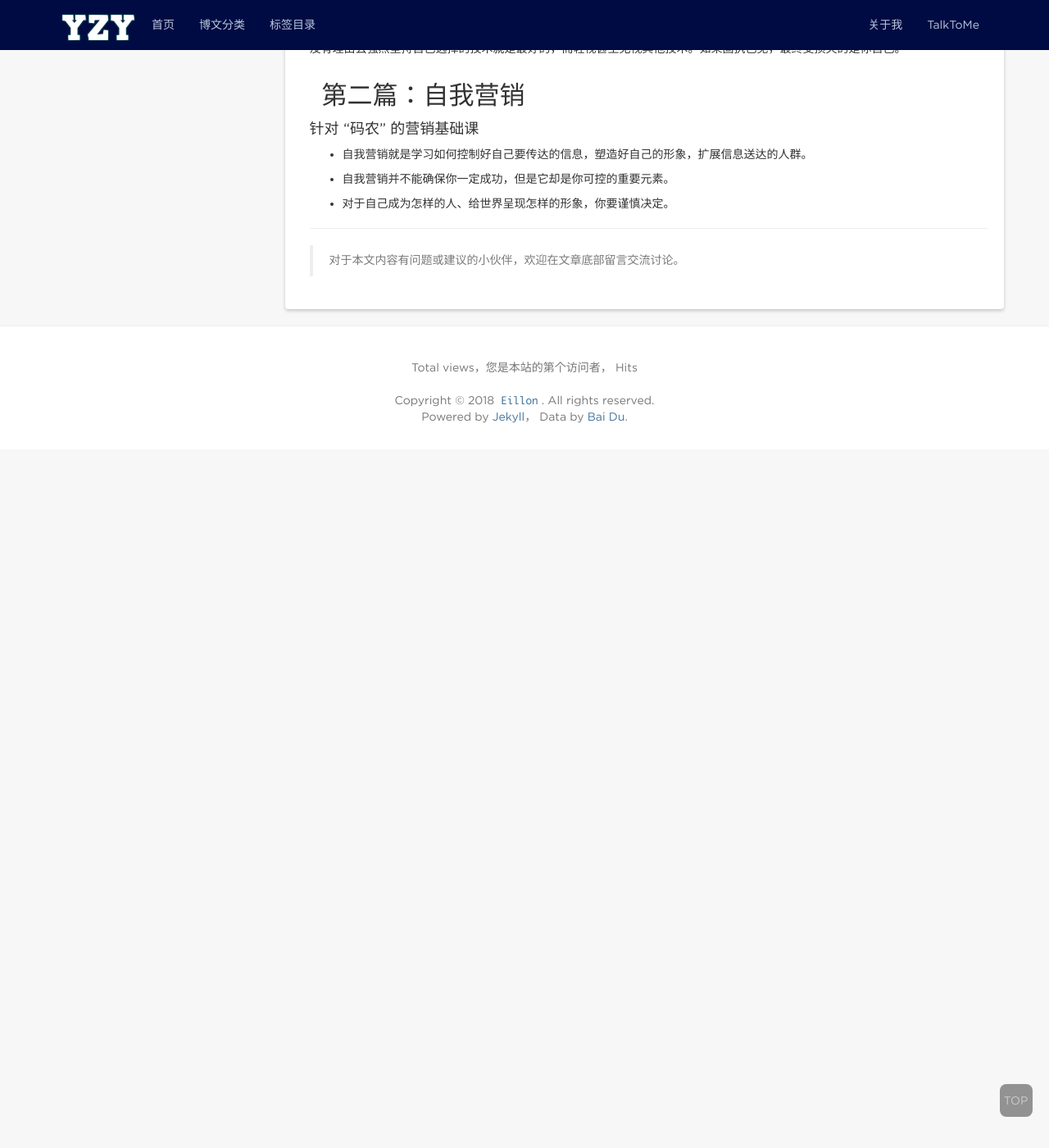
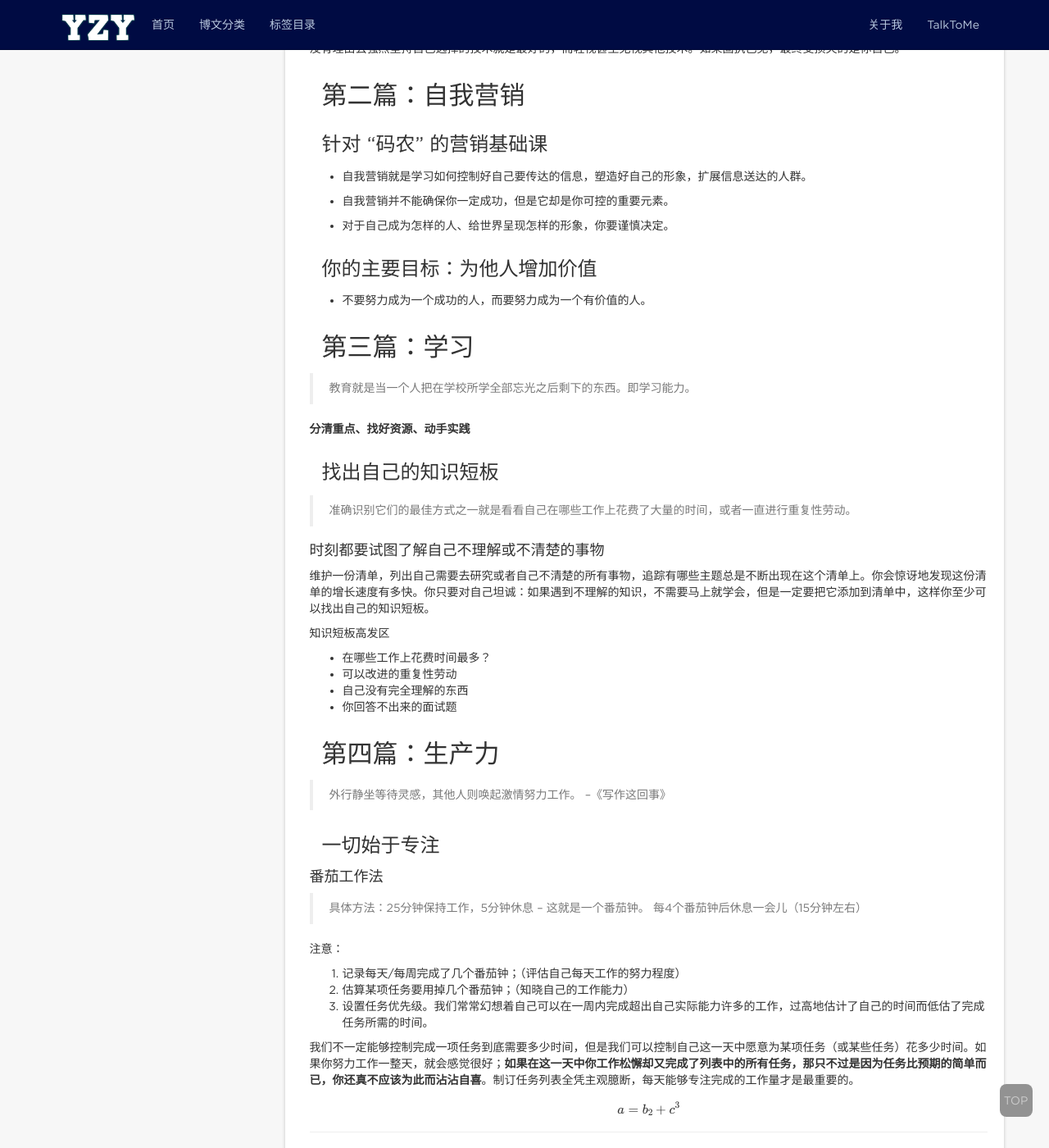
Before and after one commit to eillon/eillon.github.io, a Jekyll site: the page built from _posts/2018-09-17-读书笔记-代码之外的生存之道.md, in a window 1280 px wide and 1400 px high, scrolled down 2464 px. Shown: the whole window at 82% size. Built offline with Jekyll 4.4.1, drawn with Linux system fonts in a browser that asks for light colours; nearby versions of some CDN libraries; formulas are drawn with MathJax 3; comment, search, counter and statistics services are not loaded; before the commit the page ends 3012 px from its top, so only the background shows below that; some of the changed text lies outside the part shown.

Commit message:
add support for latex

```diff
--- a/_includes/head.html
+++ b/_includes/head.html
@@ -1,6 +1,6 @@
 <head>
 	<meta charset="utf-8">
-	<meta http-equiv="X-UA-Compatible" content="IE=Edge,chrome=1" >
+	<meta http-equiv="X-UA-Compatible" content="IE=Edge,chrome=1">
 	<meta name="viewport" content="width=device-width, user-scalable=no, initial-scale=1.0">
 	<title>{{ page.title }}</title>
 	<meta name="apple-mobile-web-app-capable" content="yes">
--- a/_posts/2018-09-17-读书笔记-代码之外的生存之道.md
+++ b/_posts/2018-09-17-读书笔记-代码之外的生存之道.md
@@ -95,9 +95,48 @@ Fake it till you make it.
 
 
 ## 第二篇：自我营销
-#### 针对 “码农” 的营销基础课
+### 针对 “码农” 的营销基础课
 * 自我营销就是学习如何控制好自己要传达的信息，塑造好自己的形象，扩展信息送达的人群。
 
 * 自我营销并不能确保你一定成功，但是它却是你可控的重要元素。
 
 * 对于自己成为怎样的人、给世界呈现怎样的形象，你要谨慎决定。
+
+### 你的主要目标：为他人增加价值
+* 不要努力成为一个成功的人，而要努力成为一个有价值的人。
+
+## 第三篇：学习
+> 教育就是当一个人把在学校所学全部忘光之后剩下的东西。即学习能力。
+
+**分清重点、找好资源、动手实践**
+
+### 找出自己的知识短板
+> 准确识别它们的最佳方式之一就是看看自己在哪些工作上花费了大量的时间，或者一直进行重复性劳动。
+
+#### 时刻都要试图了解自己不理解或不清楚的事物
+维护一份清单，列出自己需要去研究或者自己不清楚的所有事物，追踪有哪些主题总是不断出现在这个清单上。你会惊讶地发现这份清单的增长速度有多快。你只要对自己坦诚：如果遇到不理解的知识，不需要马上就学会，但是一定要把它添加到清单中，这样你至少可以找出自己的知识短板。
+
+知识短板高发区
+- 在哪些工作上花费时间最多？
+- 可以改进的重复性劳动
+- 自己没有完全理解的东西
+- 你回答不出来的面试题
+
+## 第四篇：生产力
+> 外行静坐等待灵感，其他人则唤起激情努力工作。  --《写作这回事》
+
+### 一切始于专注
+#### 番茄工作法
+> 具体方法：25分钟保持工作，5分钟休息 -- 这就是一个番茄钟。 每4个番茄钟后休息一会儿（15分钟左右）
+
+注意：
+1. 记录每天/每周完成了几个番茄钟；（评估自己每天工作的努力程度）
+2. 估算某项任务要用掉几个番茄钟；（知晓自己的工作能力）
+3. 设置任务优先级。我们常常幻想着自己可以在一周内完成超出自己实际能力许多的工作，过高地估计了自己的时间而低估了完成任务所需的时间。
+
+
+我们不一定能够控制完成一项任务到底需要多少时间，但是我们可以控制自己这一天中愿意为某项任务（或某些任务）花多少时间。如果你努力工作一整天，就会感觉很好；**如果在这一天中你工作松懈却又完成了列表中的所有任务，那只不过是因为任务比预期的简单而已，你还真不应该为此而沾沾自喜**。制订任务列表全凭主观臆断，每天能够专注完成的工作量才是最重要的。
+
+$$
+ a = b_2 + c^3
+$$
```
Also changed, not shown: other parts of _includes/head.html (+16 -5 lines).
